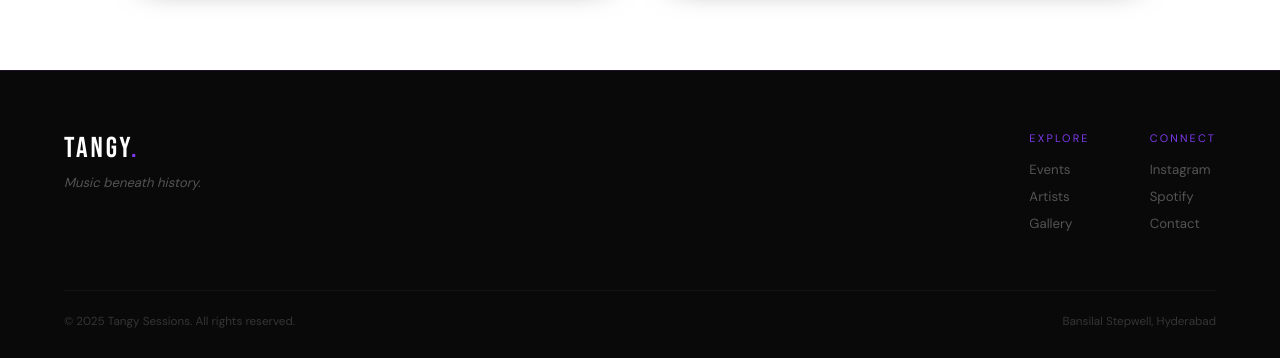
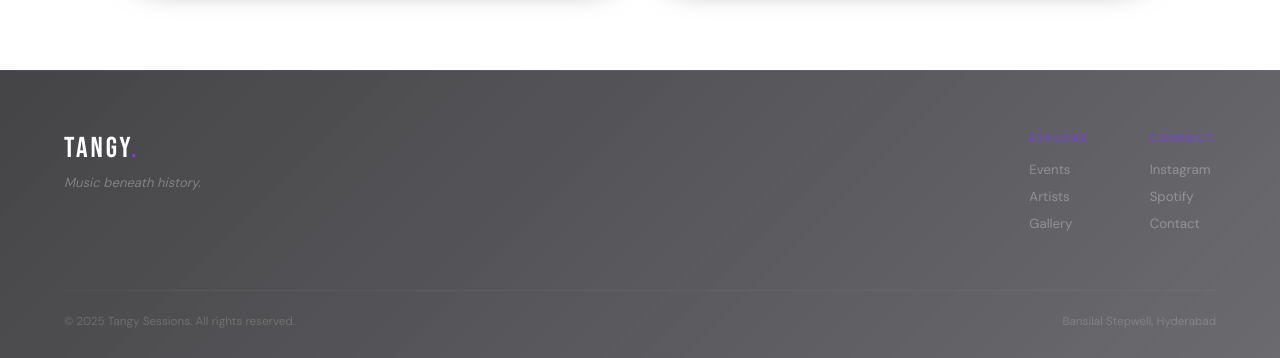
Before and after one commit to komalrubyjane/tangy, a React (Vite) app: page / in a window 1280 px wide. Shown: the part 7772-8130 px from the top of the page. Built offline with nearby package versions, Linux system fonts and the light colour scheme.

Commit message:
style: glassmorphic footer with backdrop blur matching card aesthetic

```diff
--- a/App.jsx
+++ b/App.jsx
@@ -915,7 +915,15 @@ function Contact({ toast }) {
 // ─── FOOTER ───────────────────────────────────────────────────────────────────
 function Footer() {
   return (
-    <footer style={{ background: "#090909", borderTop: "1px solid rgba(124,58,237,0.15)", padding: "60px 5vw 32px", position: "relative", zIndex: 1 }}>
+    <footer style={{
+        background: "linear-gradient(135deg, rgba(6,6,10,0.75) 0%, rgba(8,8,16,0.60) 100%)",
+        backdropFilter: "blur(28px)",
+        WebkitBackdropFilter: "blur(28px)",
+        borderTop: "1px solid rgba(124,58,237,0.18)",
+        padding: "60px 5vw 32px",
+        position: "relative",
+        zIndex: 1,
+      }}>
       <div style={{ display: "flex", justifyContent: "space-between", flexWrap: "wrap", gap: 40, marginBottom: 48 }}>
         <div>
           <div style={{ fontFamily: "'Bebas Neue', sans-serif", fontSize: "1.8rem", letterSpacing: "0.1em", color: "#fff", marginBottom: 8 }}>
```
